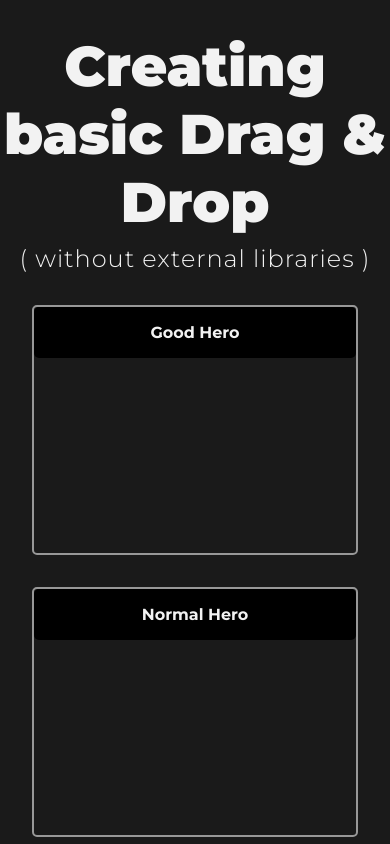
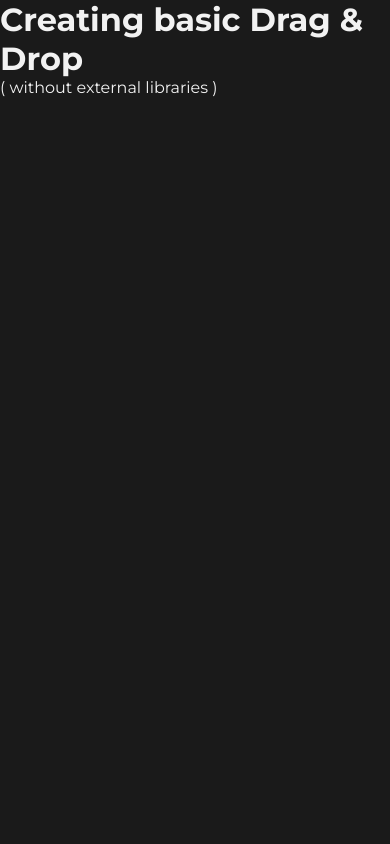
Before and after one commit to Pipeto84/drag-and-drop, a React (Vite) app: page / in a window 390 px wide. Shown: the top 844 px of the page. Built offline with nearby package versions, Linux system fonts and the light colour scheme.

Commit message:
inicio con title y css

```diff
--- a/src/App.tsx
+++ b/src/App.tsx
@@ -1,12 +1,9 @@
 import { Title } from "./components/Title";
-import { CardItem } from "./components/CardItem";
-import { DragAndDrop } from "./components/DragAndDrop";
 
 const App = () => {
   return (
     <div className="container-main flex">
       <Title />
-      <DragAndDrop />
     </div>
   );
 };
--- a/src/components/ContainerCards.tsx
+++ /dev/null
@@ -1,14 +0,0 @@
-import { Status } from "../interfaces";
-
-interface Props {
-  status: Status;
-}
-
-export const ContainerCards = ({ status }: Props) => {
-  return (
-    <div className="layout-cards">
-      <p>{status} hero</p>
-      {}
-    </div>
-  );
-};
--- a/src/components/DragAndDrop.tsx
+++ /dev/null
@@ -1,14 +0,0 @@
-import { ContainerCards } from "../components/ContainerCards";
-import { Status } from "../interfaces/index";
-
-const typesHero: Status[] = ["good", "normal", "bad"];
-
-export const DragAndDrop = () => {
-  return (
-    <div className="grid">
-      {typesHero.map((container) => (
-        <ContainerCards status={container} key={container} />
-      ))}
-    </div>
-  );
-};
--- a/src/index.css
+++ b/src/index.css
@@ -13,77 +13,77 @@ body {
   font-weight: normal;
 }
 
-.flex {
+/* .flex {
   display: flex;
   justify-content: center;
   align-items: center;
   flex-direction: column;
-}
+} */
 
-.container-main {
+/* .container-main {
   min-height: 85vh;
-}
+} */
 
 /* TITLE */
-.title {
+/* .title {
   text-align: center;
   padding: 2rem 0;
   gap: .5rem;
-}
+} */
 
-.title>h1 {
+/* .title>h1 {
   font-size: 3.5rem;
   font-weight: 900;
-}
+} */
 
-.title>span {
+/* .title>span {
   font-size: 1.5rem;
   letter-spacing: 1px;
   font-weight: lighter;
-}
+} */
 
 /* LAYOUT CARDS */
-.grid {
+/* .grid {
   flex: 1;
   display: grid;
   grid-template-columns: 1fr 1fr 1fr;
   gap: 2rem;
   padding: 0 2rem;
   width: 100%;
-}
+} */
 
-.layout-cards {
+/* .layout-cards {
   border: 2px solid #ffffff8c;
   border-radius: 5px;
   transition: all .3s linear;
-}
+} */
 
-.layout-cards>p {
+/* .layout-cards>p {
   border-radius: 5px;
   background-color: black;
   text-align: center;
   padding: 1rem 0;
   font-weight: bold;
   text-transform: capitalize;
-}
+} */
 
 
-.layout-dragging {
+/* .layout-dragging {
   background: #ffffff17;
   border: 2px dashed #ffffff8c;
-}
+} */
 
 /* SINGLE CARD */
-.card-container {
+/* .card-container {
   margin: 1rem 1rem 0 1rem;
   background-color: slateblue;
   border-radius: 5px;
   padding: 1rem;
   cursor: pointer;
   animation: fadeIn .3s ease-in-out;
-}
+} */
 
-@keyframes fadeIn {
+/* @keyframes fadeIn {
   0% {
     opacity: 0;
     transform: translateY(20px);
@@ -93,26 +93,26 @@ body {
     opacity: 1;
     transform: translateY(0)
   }
-}
+} */
 
-.card-container>p {
+/* .card-container>p {
   font-weight: bold;
   font-size: 1.5rem;
-}
+} */
 
 
-@media screen and (max-width: 800px) {
+/* @media screen and (max-width: 800px) { */
 
 
-  .grid {
+  /* .grid {
     grid-template-columns: 1fr;
     grid-template-rows: 1fr;
-  }
+  } */
 
-  .layout-cards {
+  /* .layout-cards {
     overflow-y: scroll;
     height: 250px;
     min-height: 150px;
     max-height: 250px;
-  }
-}
+  } */
+/* } */
```
Also changed, not shown: src/components/CardItem.tsx (deleted, +0 -7 lines).
